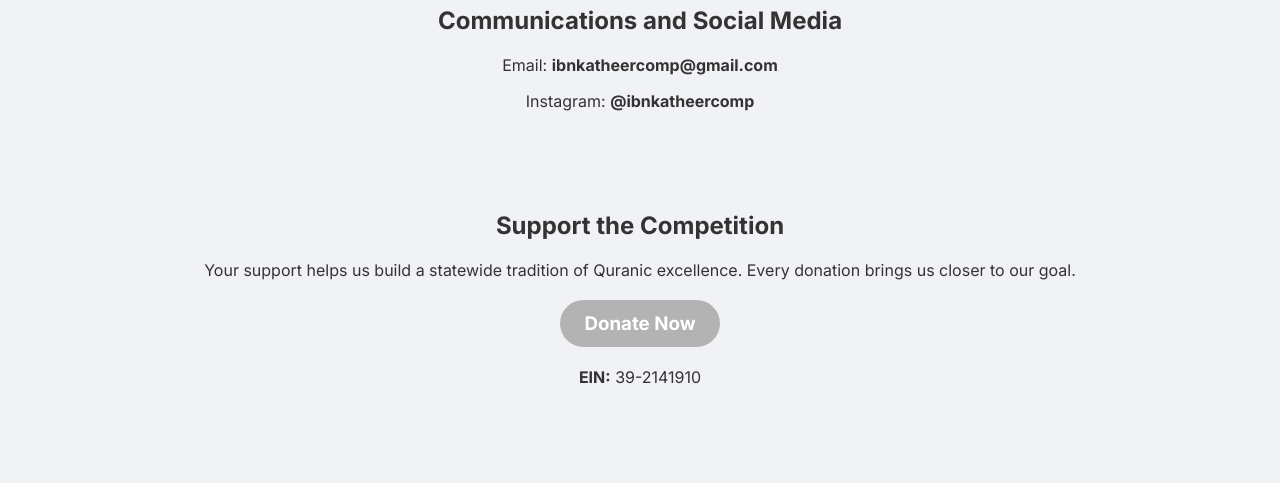
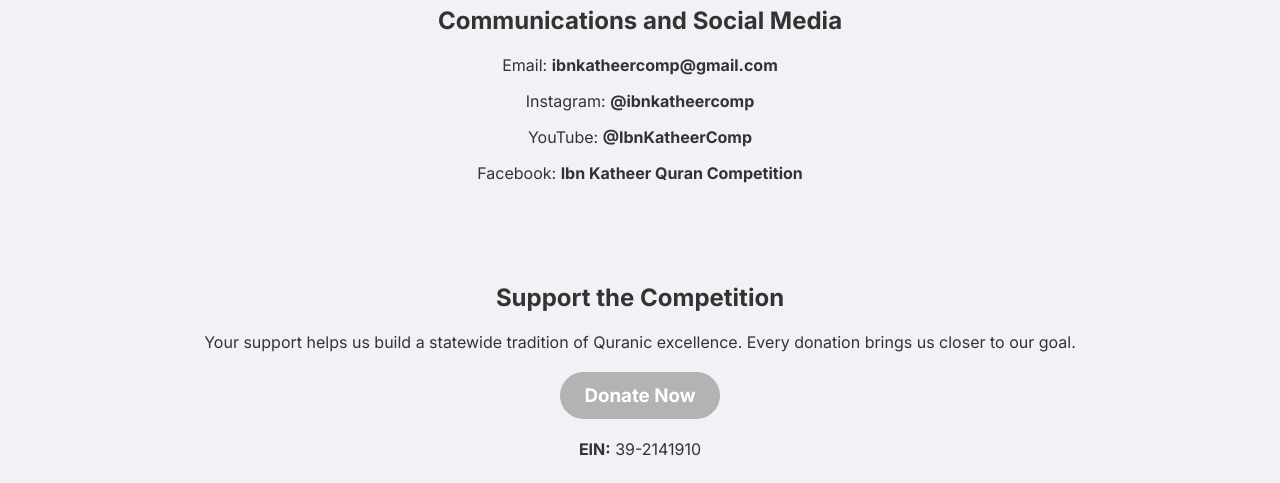
Before and after one commit to omariio1000/IbnKatheerCompSite, a plain HTML site: page index.html in a window 1280 px wide. Shown: the part 2920-3403 px from the top of the page. Drawn offline with Linux system fonts and the light colour scheme.

Commit message:
add youtube and facebook

```diff
--- a/index.html
+++ b/index.html
@@ -134,6 +134,24 @@
           >@ibnkatheercomp</a
         >
       </p>
+      <p>
+        YouTube:
+        <a
+          href="https://www.youtube.com/@IbnKatheerComp"
+          rel="noopener noreferrer"
+          target="_blank"
+          >@IbnKatheerComp</a
+        >
+      </p>
+      <p>
+        Facebook:
+        <a
+          href="https://www.facebook.com/profile.php?id=61577202344897#"
+          rel="noopener noreferrer"
+          target="_blank"
+          >Ibn Katheer Quran Competition</a
+        >
+      </p>
     </section>
 
     <section id="donate" class="section">
```
